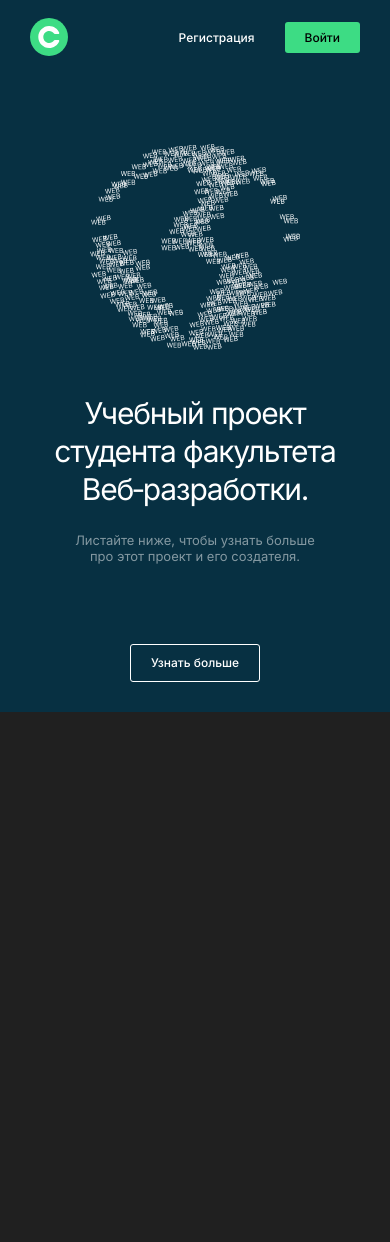
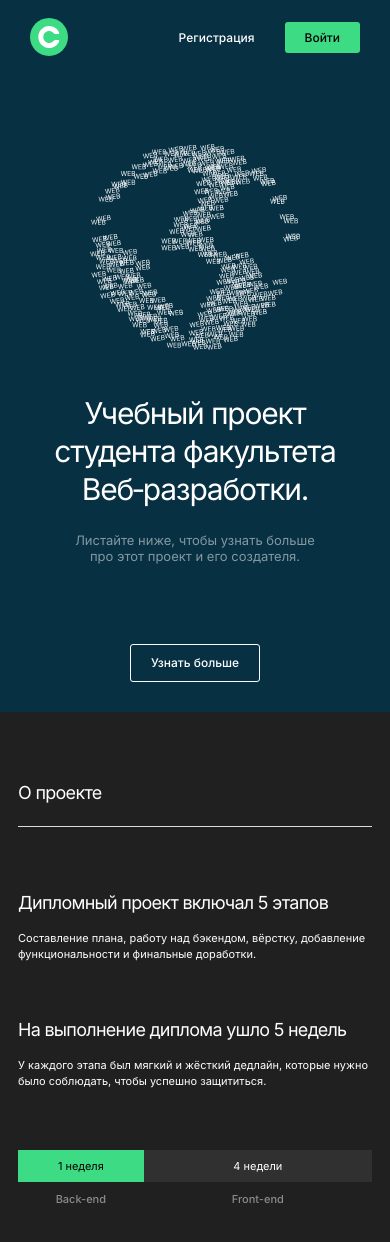
Before and after one commit to forestpk13/movies-explorer-frontend, a React (Create React App) app: page / in a window 390 px wide. Shown: the top 1242 px of the page. Before the commit the page ends 844 px from the top, so only its background shows below. Built offline with nearby package versions, Linux system fonts and the light colour scheme.

Commit message:
AboutDiploma component finished

```diff
--- /dev/null
+++ b/src/components/AboutDiploma/AboutDiploma.css
@@ -0,0 +1,147 @@
+.about-diploma {
+  padding: 106px 70px;
+}
+
+.about-diploma__articles {
+  list-style-type: none;
+  margin: 70px 0 110px 0;
+  padding: 0;
+  display: flex;
+  gap: 40px;
+}
+
+.about-diploma__article {
+  max-width: 550px;
+}
+
+.about-diploma__article-title {
+  margin: 0 0 26px 0;
+  color: var(--textcolor-light);
+  font-family: Inter;
+  font-size: 20px;
+  font-style: normal;
+  font-weight: 400;
+  line-height: normal;
+  letter-spacing: -0.8px;
+}
+
+.about-diploma__article-text {
+  margin: 0;
+  color: var(--textcolor-light);
+  font-family: Inter;
+  font-size: 14px;
+  font-style: normal;
+  font-weight: 400;
+  line-height: 1.42;
+}
+
+.about-diploma__milestones {
+  width: 100%;
+  max-width: 1140px;
+  list-style-type: none;
+  margin: 0;
+  padding: 0;
+  display: flex;
+}
+
+.about-diploma__milestone {
+  width: 20%;
+}
+
+.about-diploma__milestone_stage_last {
+  width: 80%;
+}
+
+.about-diploma__milestone-title {
+  margin: 0;
+  padding: 9px 0;
+  background-color: var(--bgcolor-action);
+  color: var(--textcolor-dark);
+  text-align: center;
+  font-family: Inter;
+  font-size: 14px;
+  font-style: normal;
+  font-weight: 400;
+  line-height: normal;
+}
+
+.about-diploma__milestone-title_stage_last {
+  background-color: #303030;
+  color: var(--textcolor-light);
+}
+
+.about-diploma__milestone-description {
+  color: var(--textcolor-grey);
+  text-align: center;
+  font-family: Inter;
+  font-size: 14px;
+  font-style: normal;
+  font-weight: 500;
+  line-height: 1.21;
+}
+
+@media screen and (max-width: 768px) {
+  .about-diploma {
+    padding: 90px 50px;
+  }
+
+  .about-diploma__articles {
+    margin-bottom: 93px;
+  }
+
+  .about-diploma__article-title {
+    margin-bottom: 22px;
+  }
+
+  .about-diploma__article-text {
+    font-size: 12px;
+    line-height: 1.5;
+  }
+
+  .about-diploma__milestone {
+    width: 21%;
+  }
+
+  .about-diploma__milestone_stage_last {
+    width: 79%;
+  }
+}
+
+@media screen and (max-width: 580px) {
+  .about-diploma {
+    padding: 70px 18px;
+  }
+
+  .about-diploma__articles {
+    margin: 65px 0 60px 0;
+    gap: 56px;
+    flex-direction: column;
+  }
+
+  .about-diploma__article-title {
+    margin-bottom: 18px;
+    font-size: 18px;
+    letter-spacing: -0.72px;
+  }
+
+  .about-diploma__article-text {
+    font-size: 11px;
+    line-height: 1.45;
+  }
+
+  .about-diploma__milestone {
+    width: 35.5%;
+  }
+
+  .about-diploma__milestone_stage_last {
+    width: 64.5%;
+  }
+
+  .about-diploma__milestone-title {
+    font-size: 11px;
+  }
+
+  .about-diploma__milestone-description  {
+    font-size: 11px;
+  }
+}
--- /dev/null
+++ b/src/components/AboutDiploma/AboutDiploma.jsx
@@ -0,0 +1,42 @@
+import SectionTitle from '../SectionTitle/SectionTitle';
+import './AboutDiploma.css';
+
+function AboutDiploma() {
+  return (
+    <section className='about-diploma' id='about-diploma'>
+      <div className='about-diploma__inner'>
+        <SectionTitle title='О проекте'/>
+        <ul className='about-diploma__articles'>
+          <li className="about-diploma__article">
+            <h3 className="about-diploma__article-title">
+              Дипломный проект включал 5 этапов
+            </h3>
+            <p className="about-diploma__article-text">
+              Составление плана, работу над бэкендом, вёрстку, добавление функциональности и&nbsp;финальные доработки.
+            </p>
+          </li>
+          <li className="about-diploma__article">
+            <h3 className="about-diploma__article-title">
+            На&nbsp;выполнение диплома ушло 5 недель
+            </h3>
+            <p className="about-diploma__article-text">
+              У&nbsp;каждого этапа был мягкий и&nbsp;жёсткий дедлайн, которые нужно было соблюдать, чтобы успешно защититься.
+            </p>
+          </li>
+        </ul>
+        <ul className="about-diploma__milestones">
+          <li className="about-diploma__milestone ">
+            <h4 className="about-diploma__milestone-title">1 неделя</h4>
+            <p className="about-diploma__milestone-description">Back-end</p>
+          </li>
+          <li className="about-diploma__milestone about-diploma__milestone_stage_last">
+            <h4 className="about-diploma__milestone-title about-diploma__milestone-title_stage_last">4 недели</h4>
+            <p className="about-diploma__milestone-description">Front-end</p>
+          </li>
+        </ul>
+      </div>
+    </section>
+  )
+};
+
+export default AboutDiploma;
--- a/src/components/Header/Header.jsx
+++ b/src/components/Header/Header.jsx
@@ -1,3 +1,4 @@
+/* eslint-disable react-hooks/exhaustive-deps */
 import { useState, useEffect } from 'react';
 import { useLocation } from 'react-router-dom';
 import { Link } from 'react-router-dom';
@@ -26,7 +27,7 @@ function Header() {
     }
   }
 
-  //При смене url, на какой странице находится пользователь, и выставляем нужный цвет фона
+  //При смене url проверяем, на какой странице находится пользователь, и выставляем нужный цвет фона
   useEffect(() => {
     checkCurrentPage();
   }, [location.pathname]);
--- a/src/components/Landing/Landing.jsx
+++ b/src/components/Landing/Landing.jsx
@@ -1,9 +1,11 @@
 import Banner from "../Banner/Banner";
+import AboutDiploma from "../AboutDiploma/AboutDiploma";
 
 function Landing() {
   return (
     <main className='landing'>
       <Banner/>
+      <AboutDiploma/>
     </main>
   )
 };
--- /dev/null
+++ b/src/components/SectionTitle/SectionTitle.css
@@ -0,0 +1,23 @@
+.section-title {
+  margin: 0 0 23px 0;
+  color: var(--textcolor-light);
+  font-family: Inter;
+  font-size: 22px;
+  font-style: normal;
+  font-weight: 400;
+  line-height: normal;
+  letter-spacing: -0.88px;
+}
+
+.section-title__underline {
+  width: 100%;
+  max-width: 1140px;
+  border-bottom: 1px solid #DADADA;
+}
+
+@media screen and (max-width: 580px) {
+  .section-title {
+    font-size: 18px;
+    letter-spacing: -0.72px;
+  }
+}
--- /dev/null
+++ b/src/components/SectionTitle/SectionTitle.jsx
@@ -0,0 +1,12 @@
+import './SectionTitle.css';
+
+function SectionTitle ({ title }) {
+  return (
+    <>
+      <h2 className='section-title'>{title}</h2>
+      <div className='section-title__underline'></div>
+    </>
+  )
+};
+
+export default SectionTitle;
```
